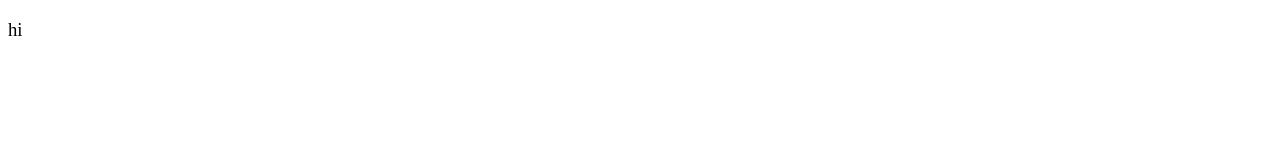
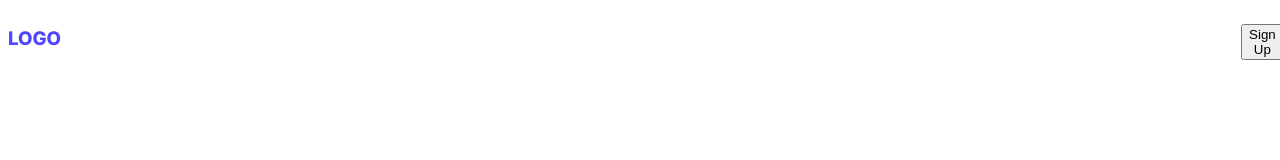
Before and after one commit to sadia641/first-assignment-repo, a plain HTML site: page index.html in a window 1280 px wide. Drawn offline with Linux system fonts and the light colour scheme.

Commit message:
added font

```diff
--- a/blogs.css
+++ /dev/null
@@ -1,3 +0,0 @@
-h3{
-    font-weight:200;
-}
--- a/index.html
+++ b/index.html
@@ -4,13 +4,22 @@
     <meta charset="UTF-8">
     <meta name="viewport" content="width=device-width, initial-scale=1.0">
     <title>Developer Template </title>
-    <link rel="stylesheet" href="blogs.css">
+    <link rel="preconnect" href="https://fonts.googleapis.com">
+    <link rel="preconnect" href="https://fonts.gstatic.com" crossorigin>
+    <link href="https://fonts.googleapis.com/css2?family=Inter:ital,opsz,wght@0,14..32,100..900;1,14..32,100..900&display=swap" rel="stylesheet">
+    <link rel="stylesheet" href="styles/project.css">
+    <link rel="preconnect" href="https://fonts.googleapis.com">
+    <link rel="preconnect" href="https://fonts.gstatic.com" crossorigin>
+    <link href="https://fonts.googleapis.com/css2?family=Inter:ital,opsz,wght@0,14..32,100..900;1,14..32,100..900&family=Raleway:ital,wght@0,100..900;1,100..900&display=swap" rel="stylesheet">
 </head>
-<body>
+<body class="raleway-normal">
     <header>
         <nav>
+            <h3 class="inter-normal">LOGO</h3>
+            <ul>
+                <button class="signup-button"> Sign Up</button>
+            </ul>
 
-            <h3>hi</h3>
         </nav>
 
     </header>
--- /dev/null
+++ b/styles/project.css
@@ -0,0 +1,26 @@
+body{
+    max-width: 1450px;
+}
+
+.inter-normal {
+  font-family: "Inter", sans-serif;
+  font-optical-sizing: auto;
+  font-weight:800;
+  font-style: normal;
+  color: #4E47FF;
+}
+
+
+.raleway-normal {
+  font-family: "Raleway", sans-serif;
+  font-optical-sizing: auto;
+  font-weight: 400;
+  font-style: normal;
+}
+
+
+nav{
+    display: flex;
+    gap:1140px
+
+}
```
Also changed, not shown: images/logo.png (added).
